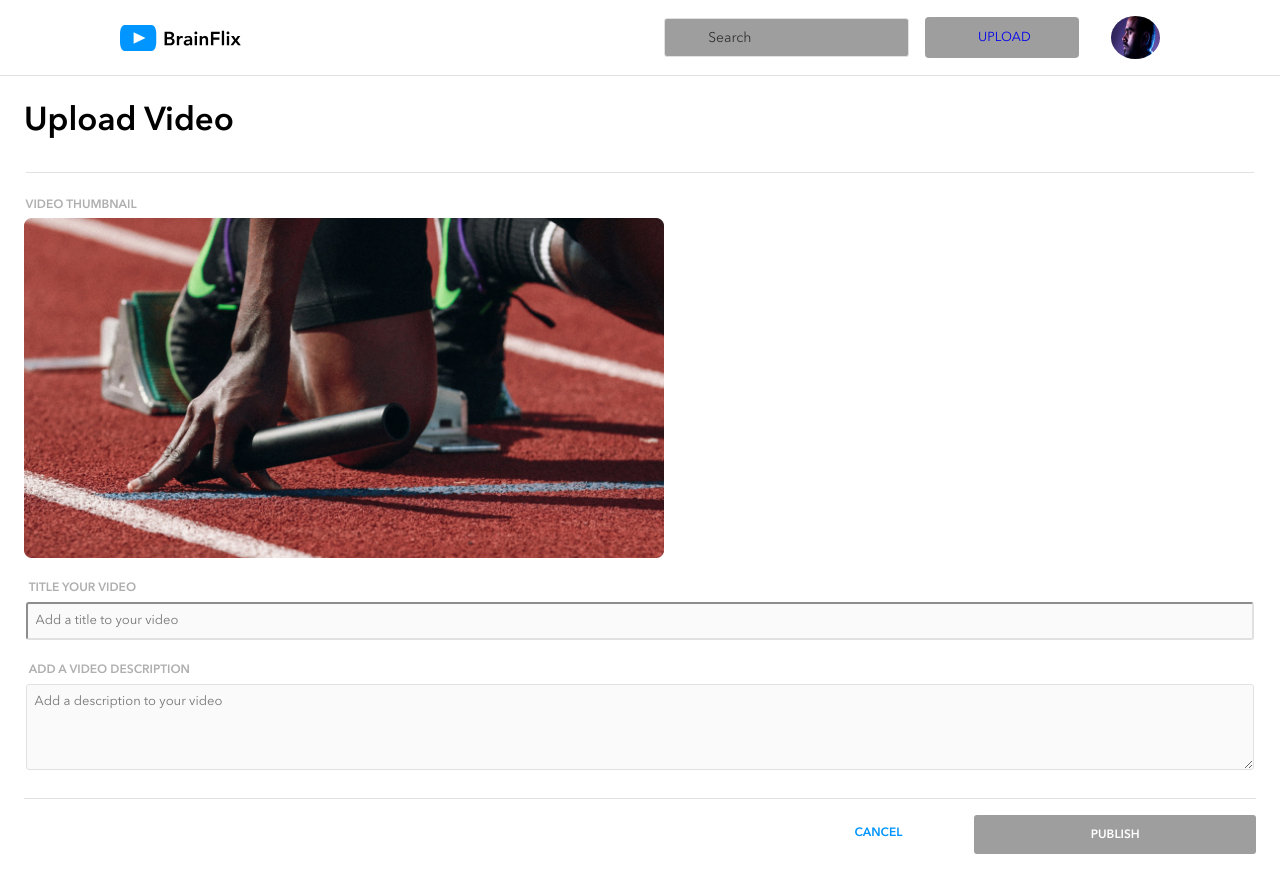
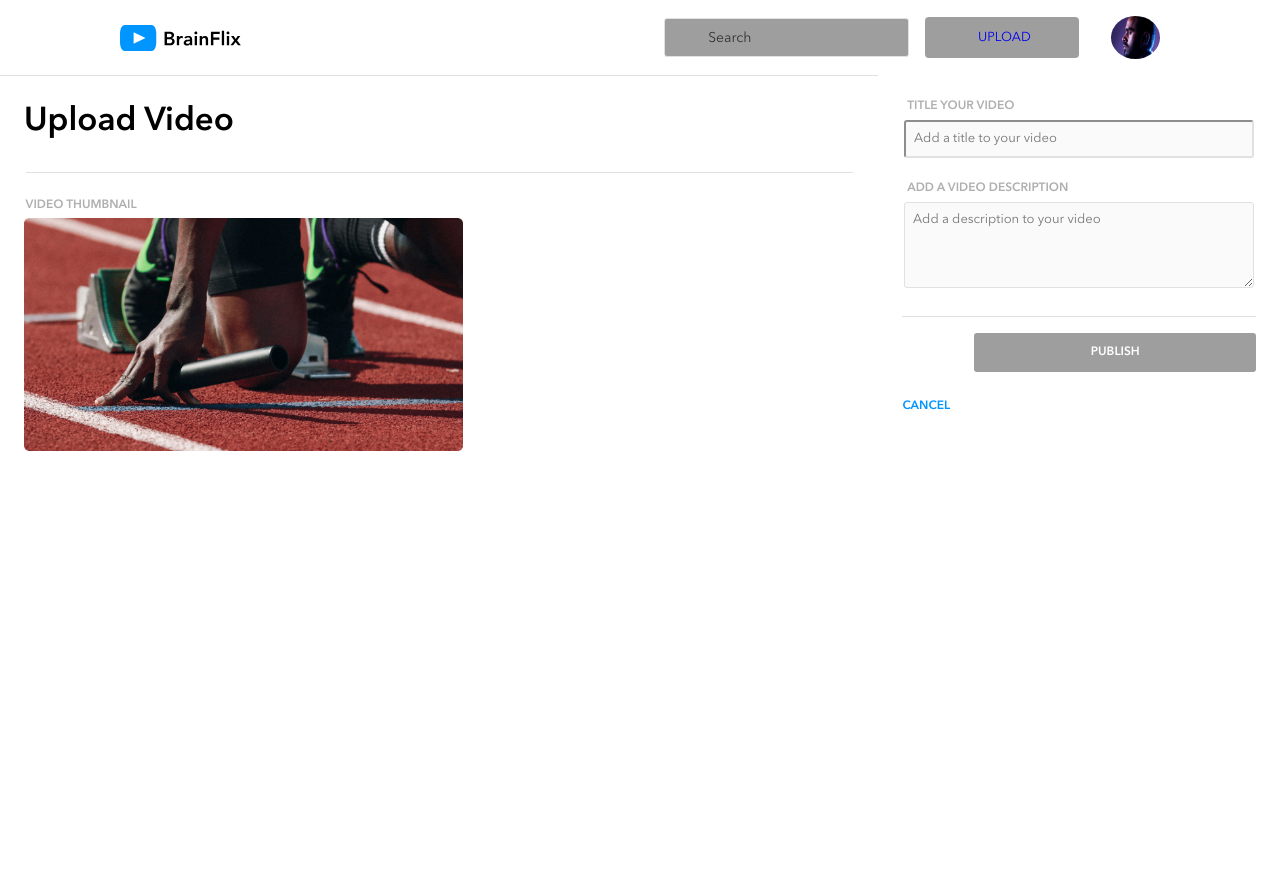
Before and after one commit to simsidhu7/simrit-sidhu-brainflix, a React (Vite) app: page /UploadPage in a window 1280 px wide. After the commit the page ends 800 px from the top, so only its background shows below. Built offline with nearby package versions, Linux system fonts and the light colour scheme; grey boxes are pictures that could not be loaded.

Commit message:
Push some formatting for the desktop version of the upload page

```diff
--- a/src/pages/VideoUploadPage/VideoUploadPage.jsx
+++ b/src/pages/VideoUploadPage/VideoUploadPage.jsx
@@ -14,9 +14,10 @@ function VideoUploadPage() {
   };
   return (
     <section className="upload">
+        <div className="upload__image-container">
       <h1 className="upload__title">Upload Video</h1>
 
-      <div className="upload__image-container">
+
         <p className="upload__image-title">VIDEO THUMBNAIL</p>
         <img
           className="upload__image"
--- a/src/pages/VideoUploadPage/VideoUploadPage.scss
+++ b/src/pages/VideoUploadPage/VideoUploadPage.scss
@@ -2,6 +2,9 @@
 @use "../../styles/partials/variables.scss" as *;
 @use "../../styles/partials/typography.scss" as *;
 .upload {
+  @include desktop{
+    display:flex;
+  }
   &__title {
     padding: 1.5rem 0rem 0rem 1rem;
     font-family: "avenir-demi";
@@ -33,6 +36,13 @@
     @include tablet{
       margin: 0 0.95rem 0 1.5rem;
       width:50%;
+    }
+  }
+
+  &__image-container{
+    @include desktop{
+      display:flex;
+      flex-direction:column;
     }
   }
 
@@ -87,6 +97,10 @@
       border-top:1px solid $Mercury;
       margin:0 1.5rem;
     }
+    @include desktop{
+      display:flex;
+      flex-direction:row;
+    }
   }
 
   &__publish-button {
```
